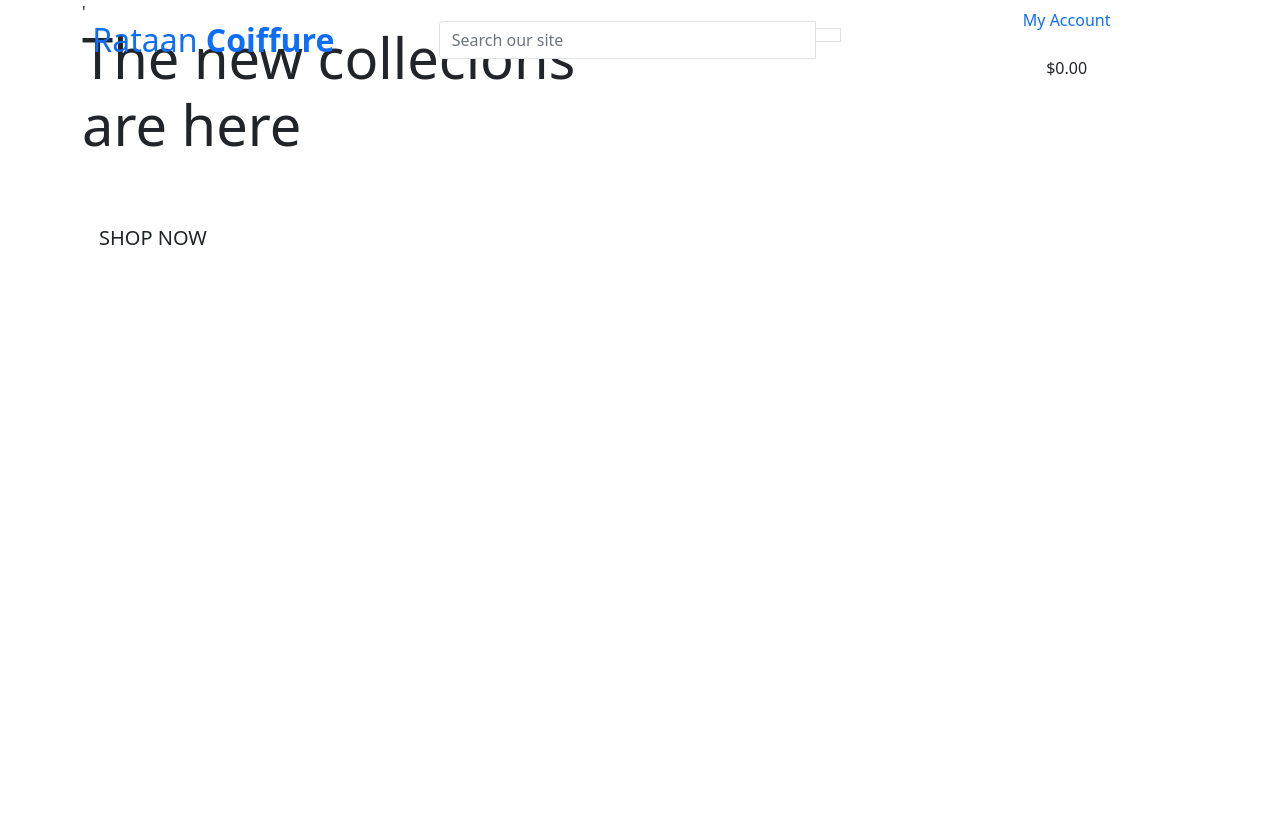
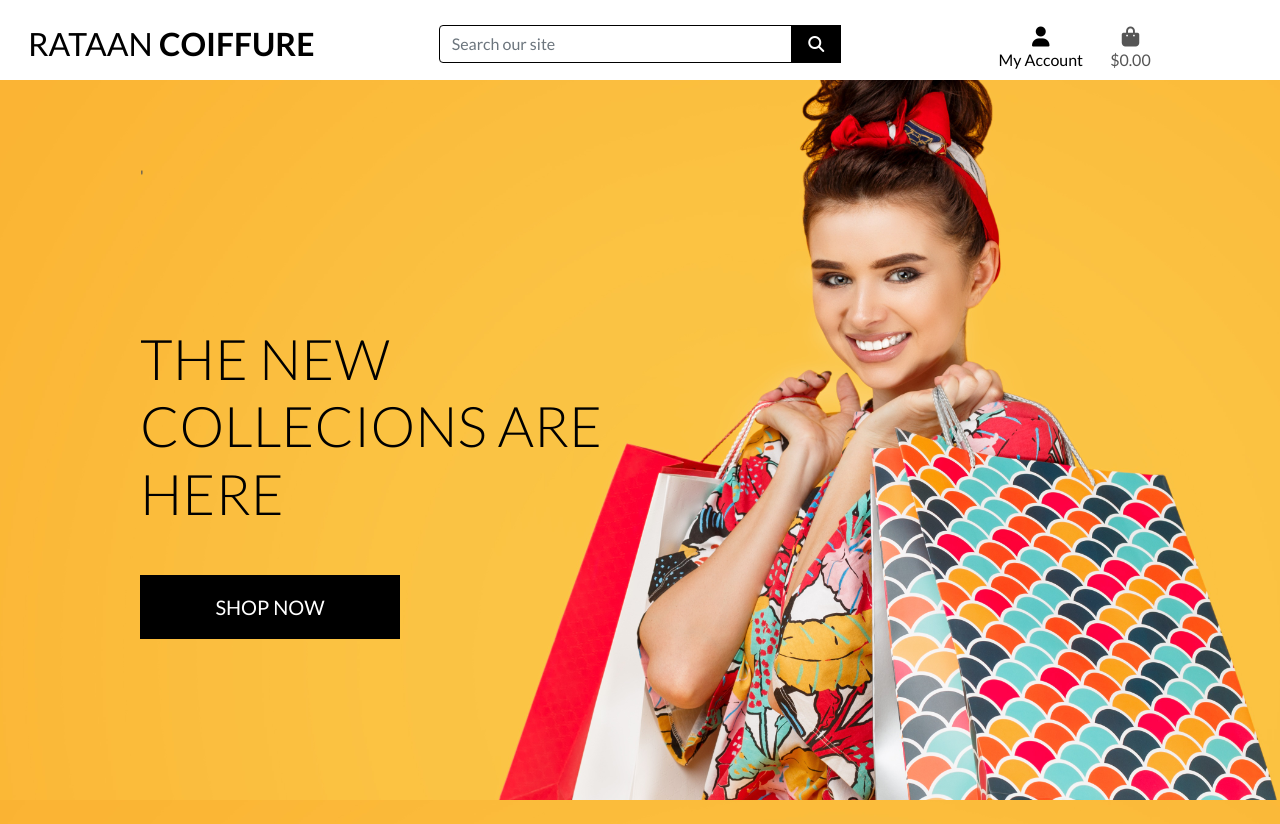
Before and after one commit to DenyTsjapanov/rataan-coiffure, a Django app: page / in a window 1280 px wide. Before the commit the page ends 245 px from the top, so only its background shows below. Run offline with Django 3.2, Linux system fonts and the light colour scheme; some libraries are stand-ins or nearby versions.

Commit message:
Completed homepage header and css

```diff
--- a/rataan_coiffure/settings.py
+++ b/rataan_coiffure/settings.py
@@ -148,3 +148,7 @@ USE_TZ = True
 # https://docs.djangoproject.com/en/3.1/howto/static-files/
 
 STATIC_URL = '/static/'
+STATICFILES_DIRS = (os.path.join(BASE_DIR, 'static'),)
+
+MEDIA_URL = '/media/'
+MEDIA_ROOT = os.path.join(BASE_DIR, 'media')
--- a/rataan_coiffure/urls.py
+++ b/rataan_coiffure/urls.py
@@ -15,9 +15,11 @@ Including another URLconf
 """
 from django.contrib import admin
 from django.urls import path, include
+from django.conf import settings
+from django.conf.urls.static import static
 
 urlpatterns = [
     path('admin/', admin.site.urls),
     path('accounts/', include('allauth.urls')),
     path('', include('home.urls')),
-]
+] + static(settings.MEDIA_URL, document_root=settings.MEDIA_ROOT)
--- /dev/null
+++ b/static/css/base.css
@@ -0,0 +1,81 @@
+html {
+    height: 100%;
+}
+
+body {
+    background: url('/media/homepage_background_cropped.jpg') no-repeat center center fixed;
+    background-size: cover;
+    height: calc(100vh - 164px);
+    color: #555;
+    font-family: 'Lato';
+}
+
+/* from Bulma */
+.icon {
+    align-items: center;
+    display: inline-flex;
+    justify-content: center;
+    height: 1.5rem;
+    width: 1.5rem;
+}
+
+.logo-font {
+    text-transform: uppercase;
+}
+
+.main-logo-link {
+    width: fit-content;
+}
+
+.shop-now-button {
+    background: black;
+    color: white;
+    min-width: 260px;
+}
+
+.btn-black {
+    background: black;
+    color: white;
+}
+
+.shop-now-button:hover,
+.shop-now-button:active,
+.shop-now-button:focus,
+.btn-black:hover,
+.btn-black:active,
+.btn-black:focus {
+    background: #222;
+    color: white;
+}
+
+.text-black {
+    color: #000 !important;
+}
+
+.border-black {
+    border: 1px solid black !important;
+}
+
+/* -------------------------------- Media Queries */
+
+/* Slightly larger container on xl screens */
+@media (min-width: 1200px) {
+  .container {
+    max-width: 80%;
+  }
+}
+
+/* fixed top navbar only on medium and up */
+@media (min-width: 992px) {
+    .fixed-top-desktop-only {
+        position: fixed;
+        top: 0;
+        right: 0;
+        left: 0;
+        z-index: 1030;
+    }
+
+    .header-container {
+        padding-top: 164px;
+    }
+}
--- a/templates/base.html
+++ b/templates/base.html
@@ -19,6 +19,9 @@
     {% block corecss %}
     <link href="https://cdn.jsdelivr.net/npm/bootstrap@5.0.0-beta3/dist/css/bootstrap.min.css" rel="stylesheet"
         integrity="sha384-eOJMYsd53ii+scO/bJGFsiCZc+5NDVN2yr8+0RDqr0Ql0h+rP48ckxlpbzKgwra6" crossorigin="anonymous">
+    <link rel="preconnect" href="https://fonts.gstatic.com">
+    <link href="https://fonts.googleapis.com/css2?family=Lato:ital,wght@0,100;0,300;0,400;0,700;0,900;1,100;1,300;1,400;1,700;1,900&display=swap" rel="stylesheet">
+    <link rel="stylesheet" href="{% static 'css/base.css' %}">
 
     {% endblock %}
 
@@ -26,6 +29,7 @@
     {% endblock %}
 
     {% block corejs %}
+    <script src="https://kit.fontawesome.com/2ffc1bc183.js" crossorigin="anonymous"></script>
     <script src="https://cdn.jsdelivr.net/npm/bootstrap@5.0.0-beta3/dist/js/bootstrap.bundle.min.js"
         integrity="sha384-JEW9xMcG8R+pH31jmWH6WWP0WintQrMb4s7ZOdauHnUtxwoG2vI5DkLtS3qm9Ekf"
         crossorigin="anonymous"></script>
@@ -39,7 +43,7 @@
 
 <body>
     <header class="container-fluid fixed-top">
-        <div class="row">
+        <div id="topnav" class="row bg-white pt-lg-2 d-none d-lg-flex">
             <div class="col-12 col-lg-4 my-auto py-1 py-lg-0 text-center text-lg-left">
                 <a href="{% url 'home' %}" class="nav-link main-logo-link">
                     <h2 class="logo-font text-black my-0">Rataan <strong>Coiffure</strong></h2>
@@ -62,8 +66,8 @@
             </div>
             <div class="col-12 col-lg-4 my-auto py-1 py-lg-0 text-center text-lg-left">
                 <ul class="list-inline list-unstyled text-center text-lg-right my-0">
-                    <li class="list-inline-item-dropdown">
-                        <a class="text-black nav-link" href="#" id="user-options" data-toggle="dropdown"
+                    <li class="list-inline-item dropdown">
+                        <a class="text-black nav-link" href="#" id="user-options" data-bs-toggle="dropdown"
                             aria-haspopup="true" aria-expanded="false">
                             <div class="text-center">
                                 <div><i class="fas fa-user fa-lg"></i></div>
```
Also changed, not shown: media/homepage_background_cropped.jpg (added).
